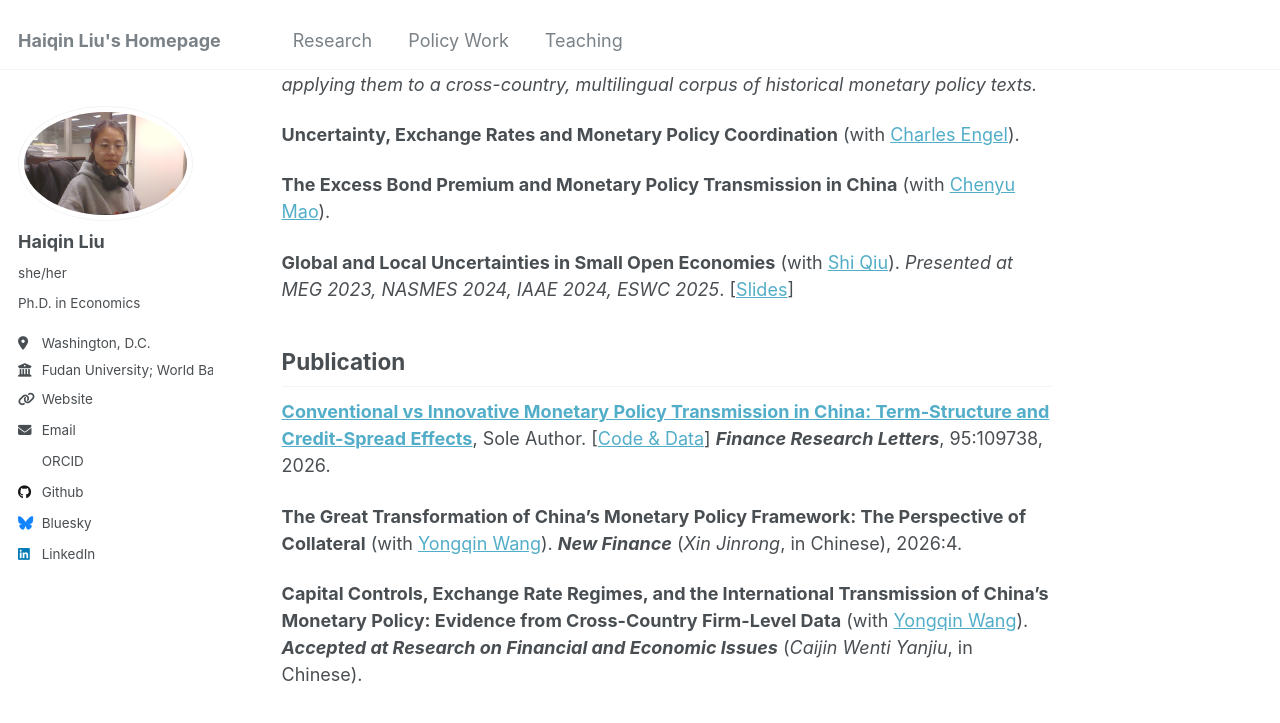
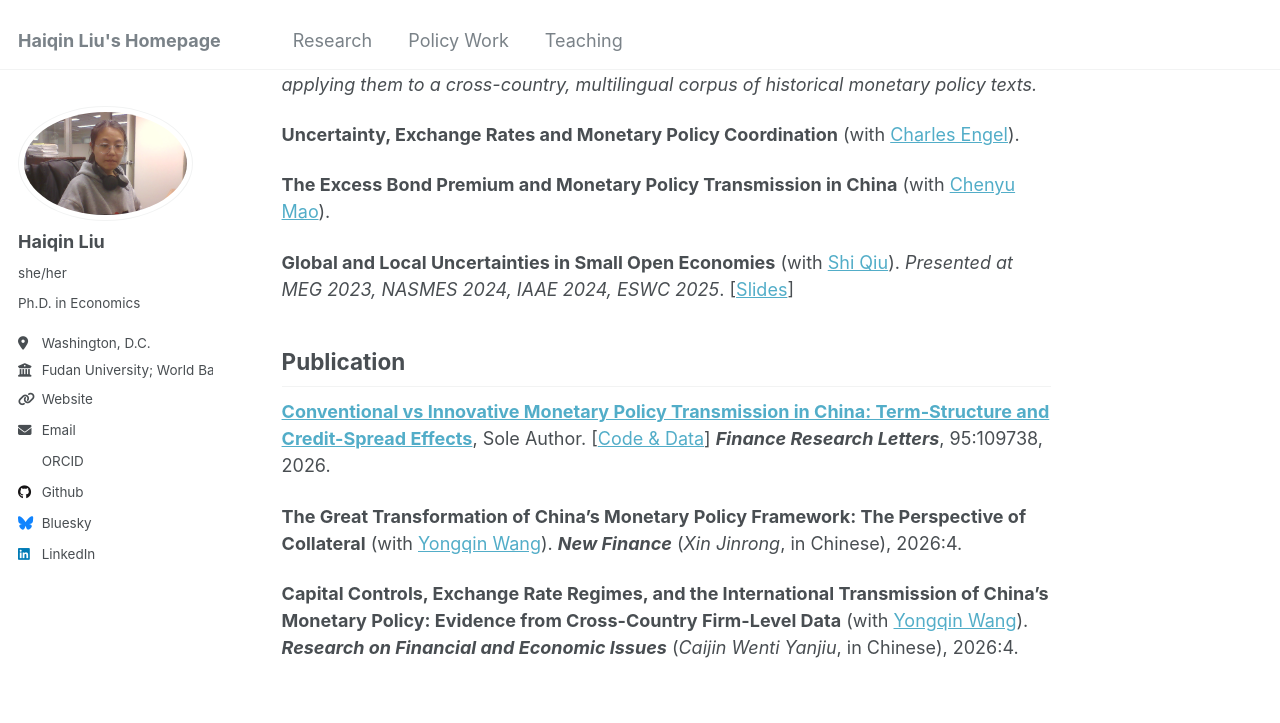
Before and after one commit to liuhaiqinFDU/liuhaiqinFDU.github.io, a Jekyll site: the page built from research.md, in a window 1280 px wide and 900 px high, scrolled down 712 px. Shown: the top 723 px of the window. Built offline with Jekyll 4.4.1, drawn with Linux system fonts in a browser that asks for light colours; some web fonts are replaced.

Commit message:
Update research.md

```diff
--- a/research.md
+++ b/research.md
@@ -36,7 +36,7 @@ title: ""
 
 **The Great Transformation of China’s Monetary Policy Framework: The Perspective of Collateral** (with [Yongqin Wang](https://fisf.fudan.edu.cn/en_show-112-156.html)). ***New Finance*** (*Xin Jinrong*, in Chinese), 2026:4.
 
-**Capital Controls, Exchange Rate Regimes, and the International Transmission of China’s Monetary Policy: Evidence from Cross-Country Firm-Level Data** (with [Yongqin Wang](https://fisf.fudan.edu.cn/en_show-112-156.html)). ***Accepted at Research on Financial and Economic Issues***  (*Caijin Wenti Yanjiu*, in Chinese).
+**Capital Controls, Exchange Rate Regimes, and the International Transmission of China’s Monetary Policy: Evidence from Cross-Country Firm-Level Data** (with [Yongqin Wang](https://fisf.fudan.edu.cn/en_show-112-156.html)). ***Research on Financial and Economic Issues***  (*Caijin Wenti Yanjiu*, in Chinese), 2026:4.
 
 <!-- **Fragmented Uncertainty Spillovers** (with [Jongrim Ha](https://www.jongrimha.com/)). [<font color="red">new draft coming soon!</font>] *We study how uncertainty originating from trade partners propagates through global value chains.*-->
 
```
